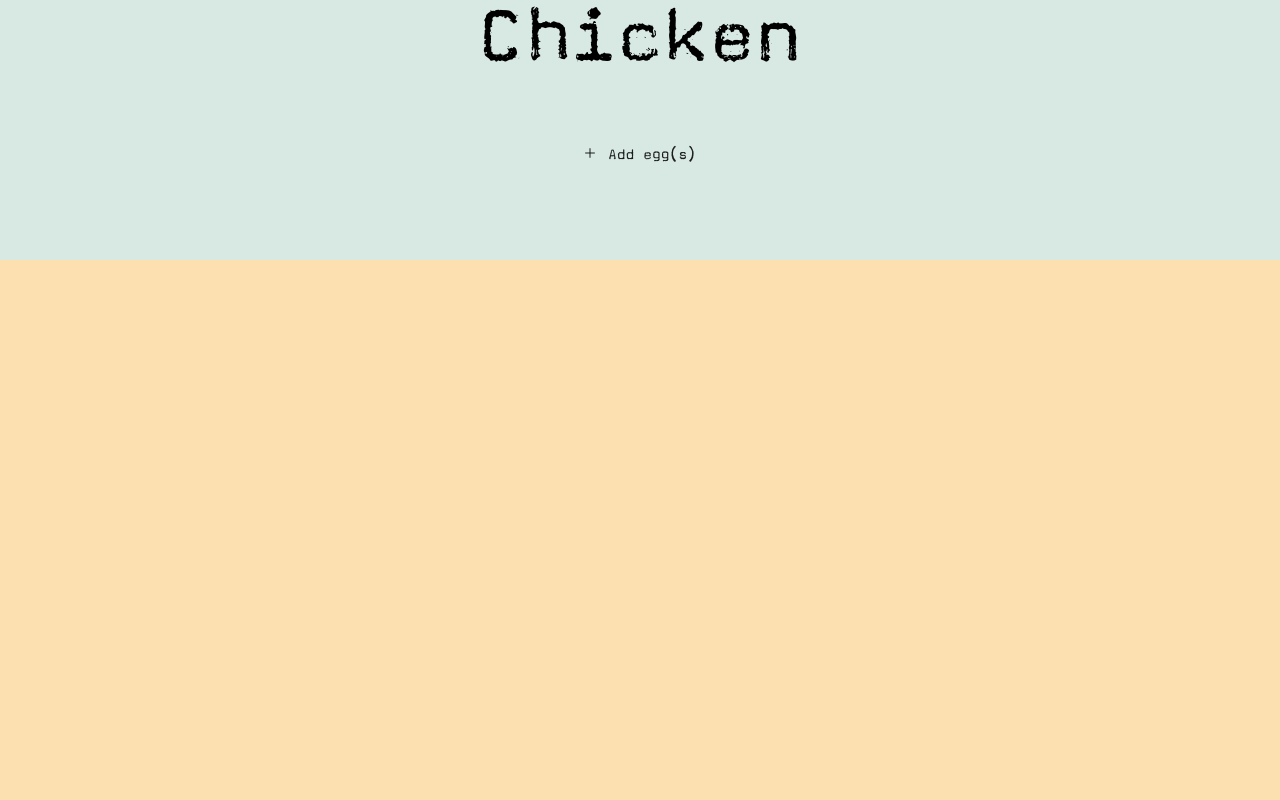
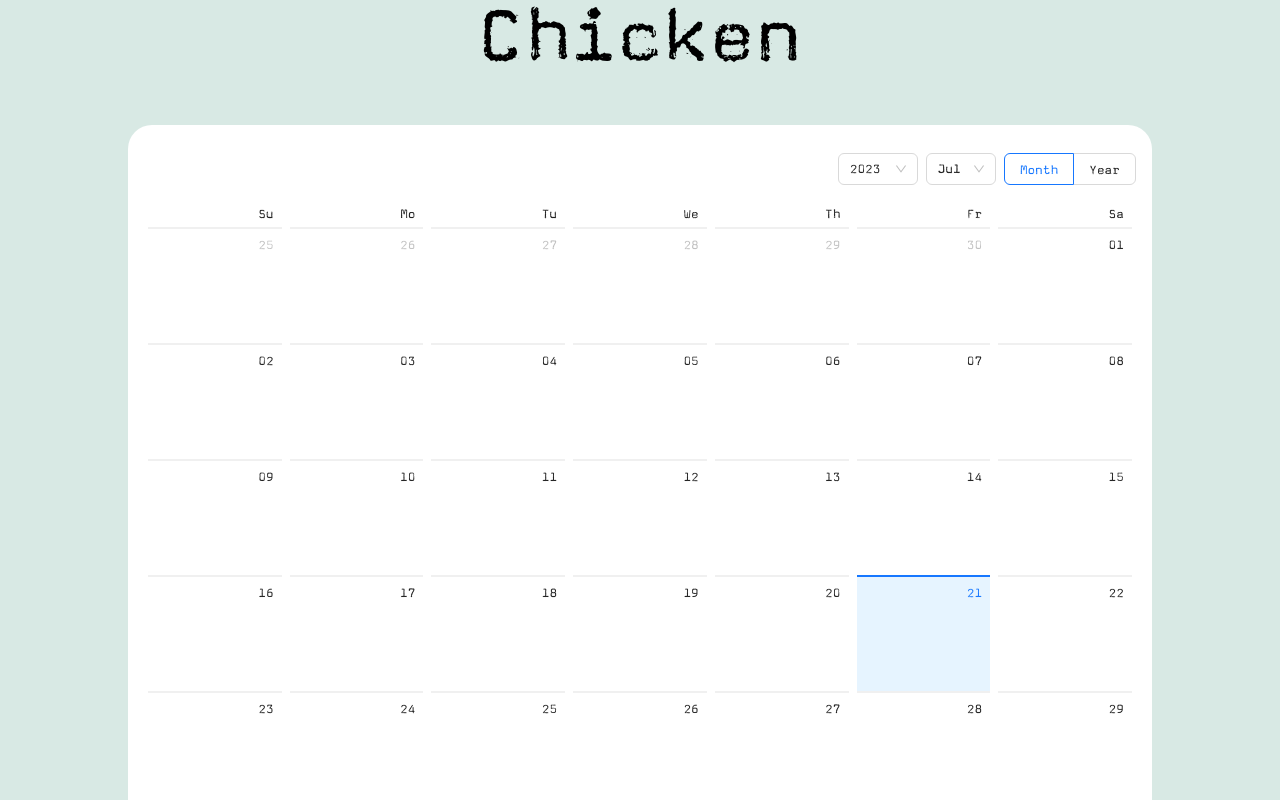
Before and after one commit to daniel-sungwon-lee/egg, a Next.js app: page /egg in a window 1280 px wide. Shown: the part 540-1340 px from the top of the page. Before the commit the page ends 800 px from the top, so only its background shows below. Built offline with nearby package versions, Linux system fonts and the light colour scheme.

Commit message:
added calendar

```diff
--- a/app/egg/page.js
+++ b/app/egg/page.js
@@ -6,7 +6,8 @@ import Lottie from 'lottie-react'
 import chickAnimation from '/public/lottie/chick.json'
 import { gsap } from 'gsap'
 import { useEffect, useState } from 'react'
-import { Avatar, Button, Card, Collapse, DatePicker, InputNumber, List, Popconfirm, message } from 'antd/es'
+import { Avatar, Button, Calendar, Card, Collapse, DatePicker, InputNumber,
+         List, Popconfirm, message } from 'antd/es'
 import localFont from 'next/font/local'
 import { DeleteFilled, PlusOutlined, WarningFilled } from '@ant-design/icons'
 import dayjs from 'dayjs'
@@ -155,6 +156,11 @@ export default function Egg() {
       {
         loaded
           ? <>
+              <div className={styles.calendar}>
+                <Calendar className={Magda.className} style={{padding: '1rem',
+                  borderRadius: '1.5rem'}} />
+              </div>
+
               {
                 data.length > 0
                   ? <div className={styles.list}>
--- a/app/egg/page.module.css
+++ b/app/egg/page.module.css
@@ -24,6 +24,13 @@
   z-index: 3;
 }
 
+.calendar {
+  width: 80%;
+  margin: auto;
+  margin-bottom: 2rem;
+  border-radius: 2rem;
+}
+
 .list {
   width: 75%;
   margin: auto;
--- a/app/globals.css
+++ b/app/globals.css
@@ -60,6 +60,16 @@ a {
   font-family: Magda !important;
 }
 
+.ant-select-selector {
+  font-family: Magda !important;
+}
+.ant-select-dropdown {
+  font-family: Magda !important;
+}
+label.ant-radio-button-wrapper span {
+  font-family: Magda;
+}
+
 
 @media(max-width: 576px) {
   .image {
--- a/app/page.js
+++ b/app/page.js
@@ -3,7 +3,8 @@
 import Image from 'next/image'
 import styles from './page.module.css'
 import localFont from 'next/font/local'
-import { Avatar, Button, Card, Collapse, Input, List, Modal, Popconfirm, message } from 'antd/es'
+import { Avatar, Button, Card, Collapse, Input, List, Modal, Popconfirm,
+         message } from 'antd/es'
 import { DeleteFilled, PlusOutlined, UploadOutlined, WarningFilled } from '@ant-design/icons'
 import { useEffect, useState } from 'react'
 import { Uploader } from 'uploader'
```
